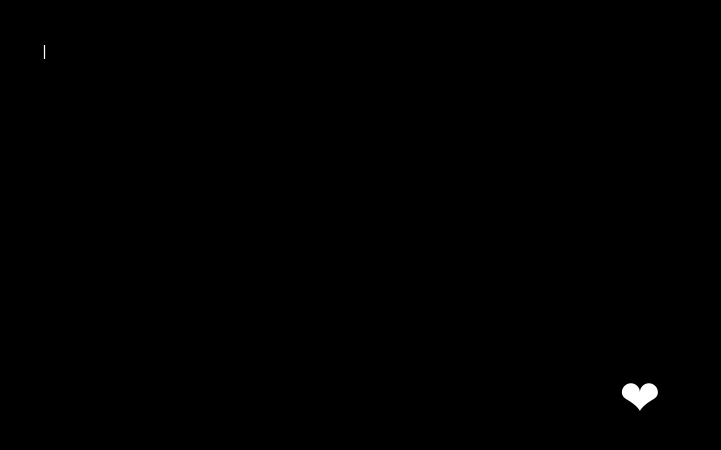
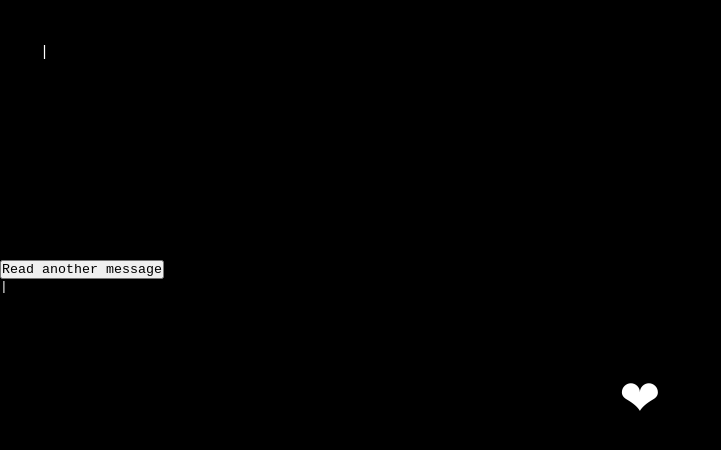
Before and after one commit to AbdullahSIK/Birthday-Wishing, a plain HTML site: page index.html in a window 1280 px wide. Shown: the whole page, without its empty margins (0-721 px from the left). Drawn offline with Linux system fonts and the light colour scheme.

Commit message:
index.html

```diff
--- a/index.html
+++ b/index.html
@@ -7,10 +7,11 @@
 </head>
 <body>
 
+<!-- FIRST SCREEN -->
+<div id="screen1">
   <div id="startHeart" class="start-heart">❤</div>
 
   <div class="container">
-
     <div class="text-area">
       <pre id="typedText"></pre><span class="cursor">|</span>
     </div>
@@ -18,17 +19,21 @@
     <div class="tree-area">
       <div class="tree">
         <div class="trunk main"></div>
-
-      <!-- BRANCHES -->
         <div class="branch left"></div>
         <div class="branch right"></div>
         <div class="branch small-left"></div>
         <div class="branch small-right"></div>
-
         <div class="heart-tree" id="heartTree"></div>
       </div>
     </div>
+  </div>
 
+  <button id="nextBtn" class="next-btn">Read another message</button>
+</div>
+
+<!-- SECOND SCREEN -->
+<div id="screen2" class="hidden">
+  <pre id="typedText2"></pre><span class="cursor">|</span>
 </div>
 
 <script src="script.js"></script>
```
Lines whose indentation alone changed are shown as unchanged.
